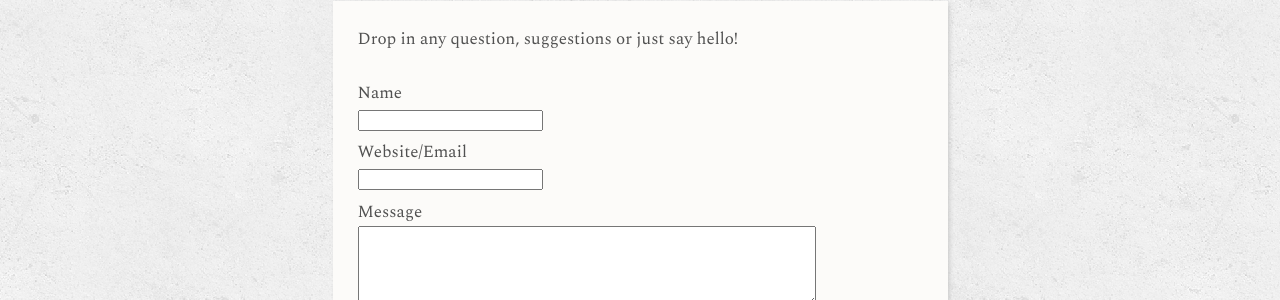
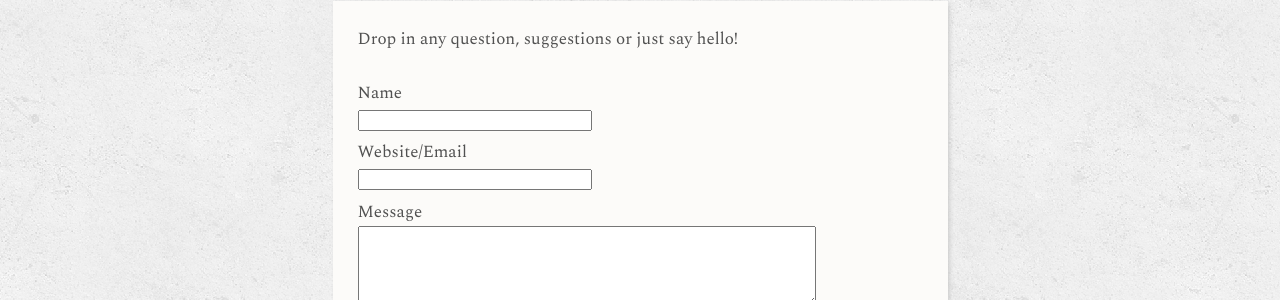
Before and after one commit to evangelistagrace/evangelistagrace.github.io, a Jekyll site: the page built from menu/contact.md, in a window 1280 px wide. Shown: the part 239-539 px from the top of the page. Built offline with Jekyll 4.4.1, drawn with Linux system fonts in a browser that asks for light colours; some web fonts are replaced.

Commit message:
Update contact.md

```diff
--- a/menu/contact.md
+++ b/menu/contact.md
@@ -9,12 +9,12 @@
     <form class="contact" name="submit-to-google-sheet">
         <div class="form-group">
             <label for="name">Name</label>
-            <input type="text" id="name" name="name">
+            <input type="text" id="name" name="name" style="width:40%">
         </div>
 
         <div class="form-group">
             <label for="contact">Website/Email</label>
-            <input type="text" id="contact" name="contact">
+            <input type="text" id="contact" name="contact" style="width:40%">
         </div>
 
         <div class="form-group">
```
